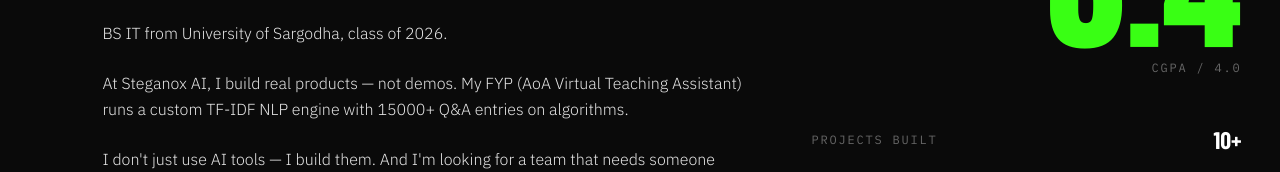
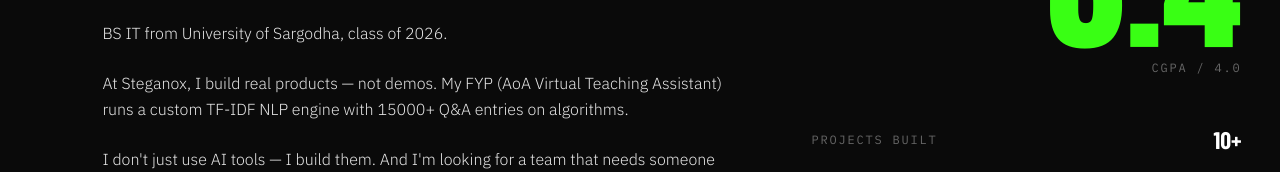
Before and after one commit to NoraizRana/dev-portfolio, a React (Vite) app: page / in a window 1280 px wide. Shown: the part 1248-1420 px from the top of the page. Built offline with nearby package versions, Linux system fonts and the light colour scheme.

Commit message:
Fix company name: Steganox AI → Steganox
Co-Authored-By: Claude Sonnet 4.6 <noreply@anthropic.com>

```diff
--- a/src/components/sections/About.tsx
+++ b/src/components/sections/About.tsx
@@ -51,7 +51,7 @@ export default function About() {
           <div className="mt-10 space-y-6 font-sans text-base leading-relaxed text-text-off">
             <p>BS IT from University of Sargodha, class of 2026.</p>
             <p>
-              At Steganox AI, I build real products — not demos. My FYP (AoA Virtual Teaching
+              At Steganox, I build real products — not demos. My FYP (AoA Virtual Teaching
               Assistant) runs a custom TF-IDF NLP engine with 15000+ Q&amp;A entries on algorithms.
             </p>
             <p>
--- a/src/data/experience.ts
+++ b/src/data/experience.ts
@@ -8,7 +8,7 @@ export interface ExperienceRow {
 export const experience: ExperienceRow[] = [
   {
     period: "2025–PRESENT",
-    company: "Steganox AI",
+    company: "Steganox",
     role: "Full Stack Engineer",
     achievement: "Building AI-integrated client products with React + Node.js.",
   },
```
